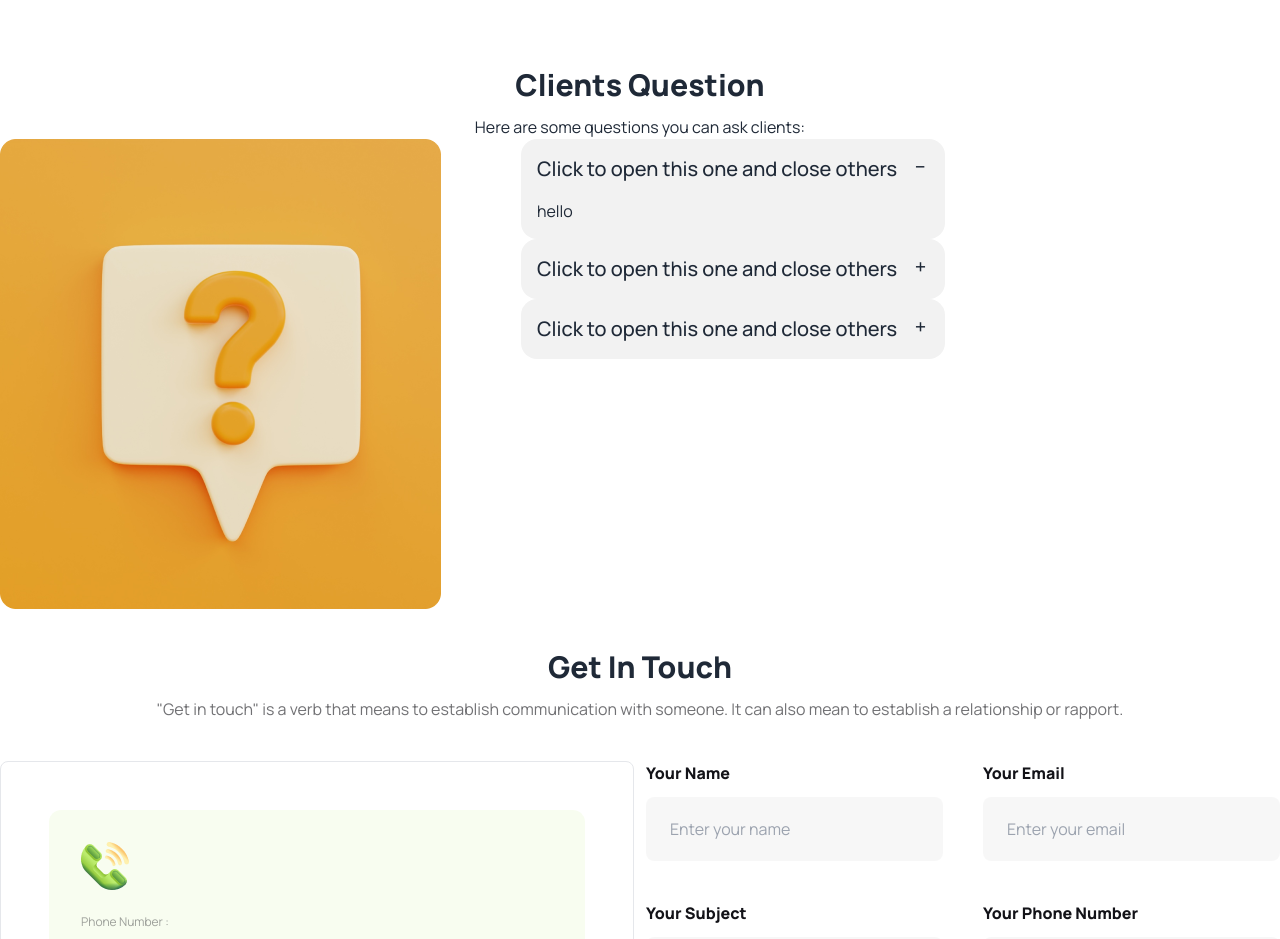
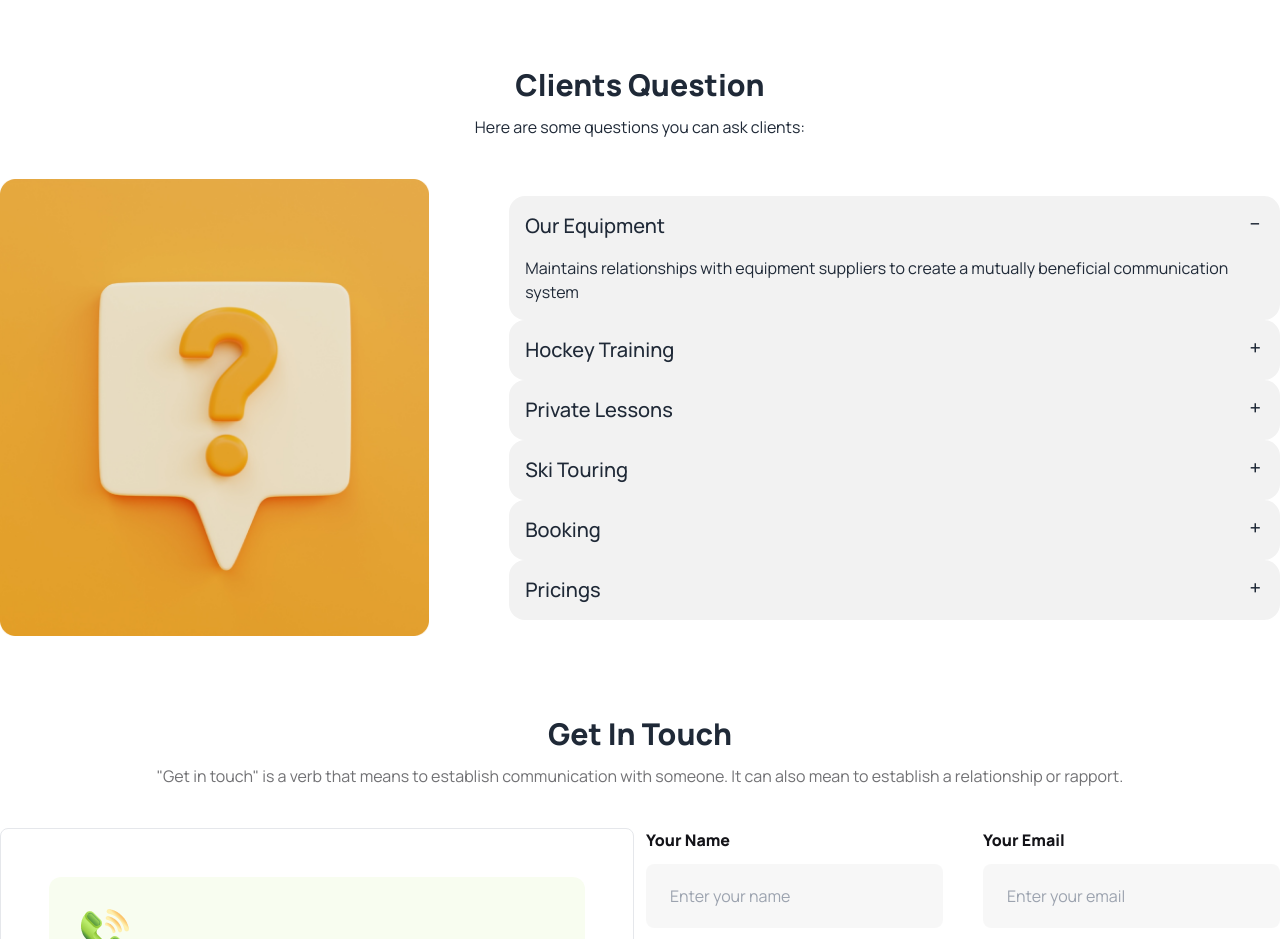
Before and after one commit to ShahriyarH10/assaignment-03-hockeys, a plain HTML site: page index.html in a window 1280 px wide. Shown: the part 3500-4439 px from the top of the page. Drawn offline with nearby package versions, Linux system fonts and the light colour scheme.

Commit message:
client section added

```diff
--- a/index.html
+++ b/index.html
@@ -367,7 +367,7 @@
                 <p class="text[#13131899] px-10">Here are some questions you can ask clients:</p>
             </div>
 
-            <div class="flex flex-col flex-1 gap-20 lg:flex-row">
+            <div class="py-10 flex flex-col flex-1 gap-20 items-center lg:flex-row">
                 <div>
                     <img src="images/11.png" alt="">
                 </div>
@@ -376,28 +376,60 @@
                     <div class="collapse collapse-plus bg-base-200">
                         <input type="radio" name="my-accordion-3" checked="checked" />
                         <div class="collapse-title text-xl font-medium">
-                            Click to open this one and close others
+                            Our Equipment
                         </div>
                         <div class="collapse-content">
-                          <p>hello</p>
+                          <p>Maintains relationships with equipment suppliers to create a mutually beneficial communication system</p>
                         </div>
                       </div>
+
                       <div class="collapse collapse-plus bg-base-200">
                         <input type="radio" name="my-accordion-3" />
                         <div class="collapse-title text-xl font-medium">
-                          Click to open this one and close others
+                            Hockey Training
                         </div>
                         <div class="collapse-content">
-                          <p>hello</p>
+                          <p>Maintains relationships with equipment suppliers to create a mutually beneficial communication system</p>
                         </div>
                       </div>
+
                       <div class="collapse collapse-plus bg-base-200">
                         <input type="radio" name="my-accordion-3" />
                         <div class="collapse-title text-xl font-medium">
-                          Click to open this one and close others
+                            Private Lessons
                         </div>
                         <div class="collapse-content">
-                          <p>hello</p>
+                          <p>Maintains relationships with equipment suppliers to create a mutually beneficial communication system</p>
+                        </div>
+                      </div>
+
+                      <div class="collapse collapse-plus bg-base-200">
+                        <input type="radio" name="my-accordion-3" />
+                        <div class="collapse-title text-xl font-medium">
+                            Ski Touring
+                        </div>
+                        <div class="collapse-content">
+                          <p>Maintains relationships with equipment suppliers to create a mutually beneficial communication system</p>
+                        </div>
+                      </div>
+
+                      <div class="collapse collapse-plus bg-base-200">
+                        <input type="radio" name="my-accordion-3" />
+                        <div class="collapse-title text-xl font-medium">
+                            Booking
+                        </div>
+                        <div class="collapse-content">
+                          <p>Maintains relationships with equipment suppliers to create a mutually beneficial communication system</p>
+                        </div>
+                      </div>
+
+                      <div class="collapse collapse-plus bg-base-200">
+                        <input type="radio" name="my-accordion-3" />
+                        <div class="collapse-title text-xl font-medium">
+                            Pricings
+                        </div>
+                        <div class="collapse-content">
+                          <p>Maintains relationships with equipment suppliers to create a mutually beneficial communication system</p>
                         </div>
                       </div>
                     </div>
```
